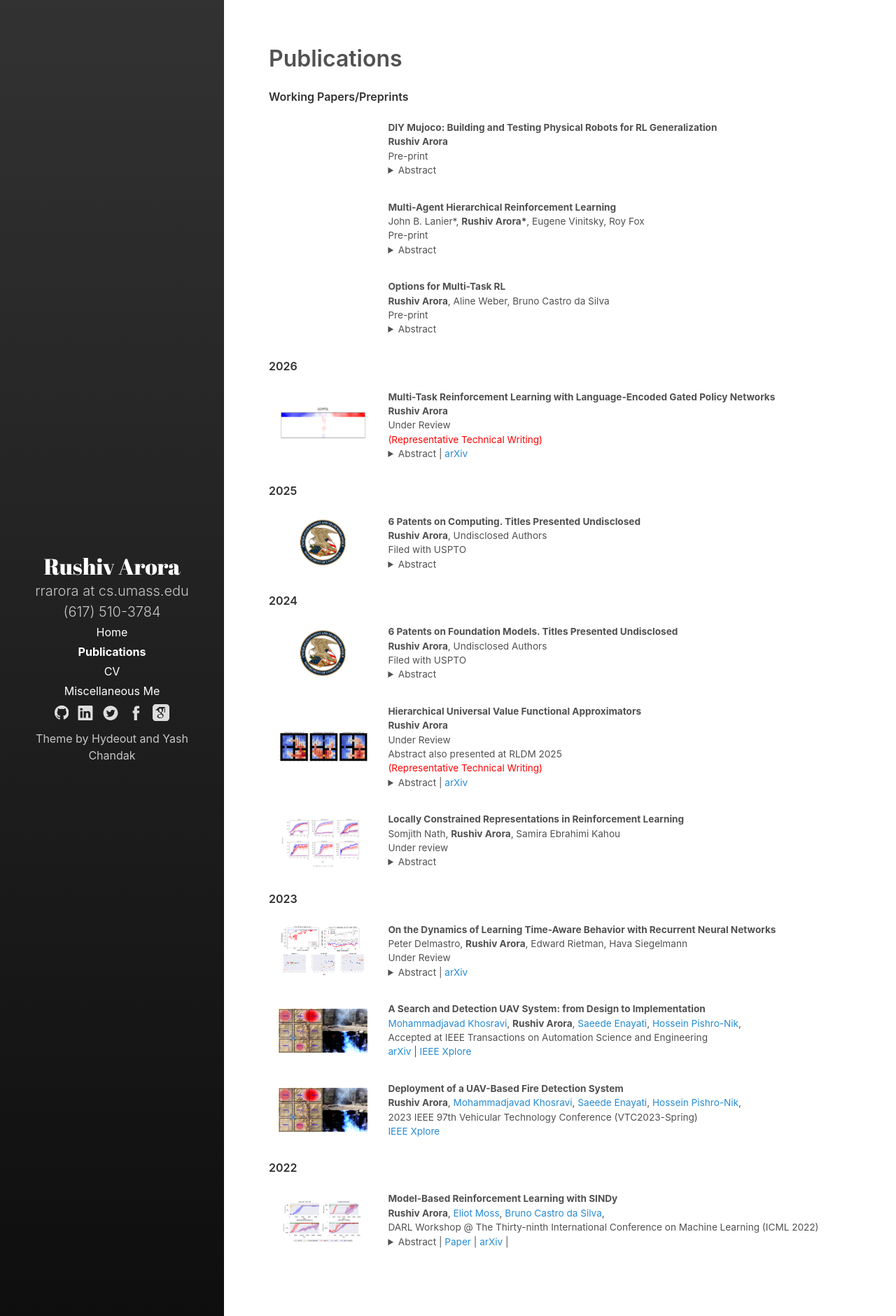
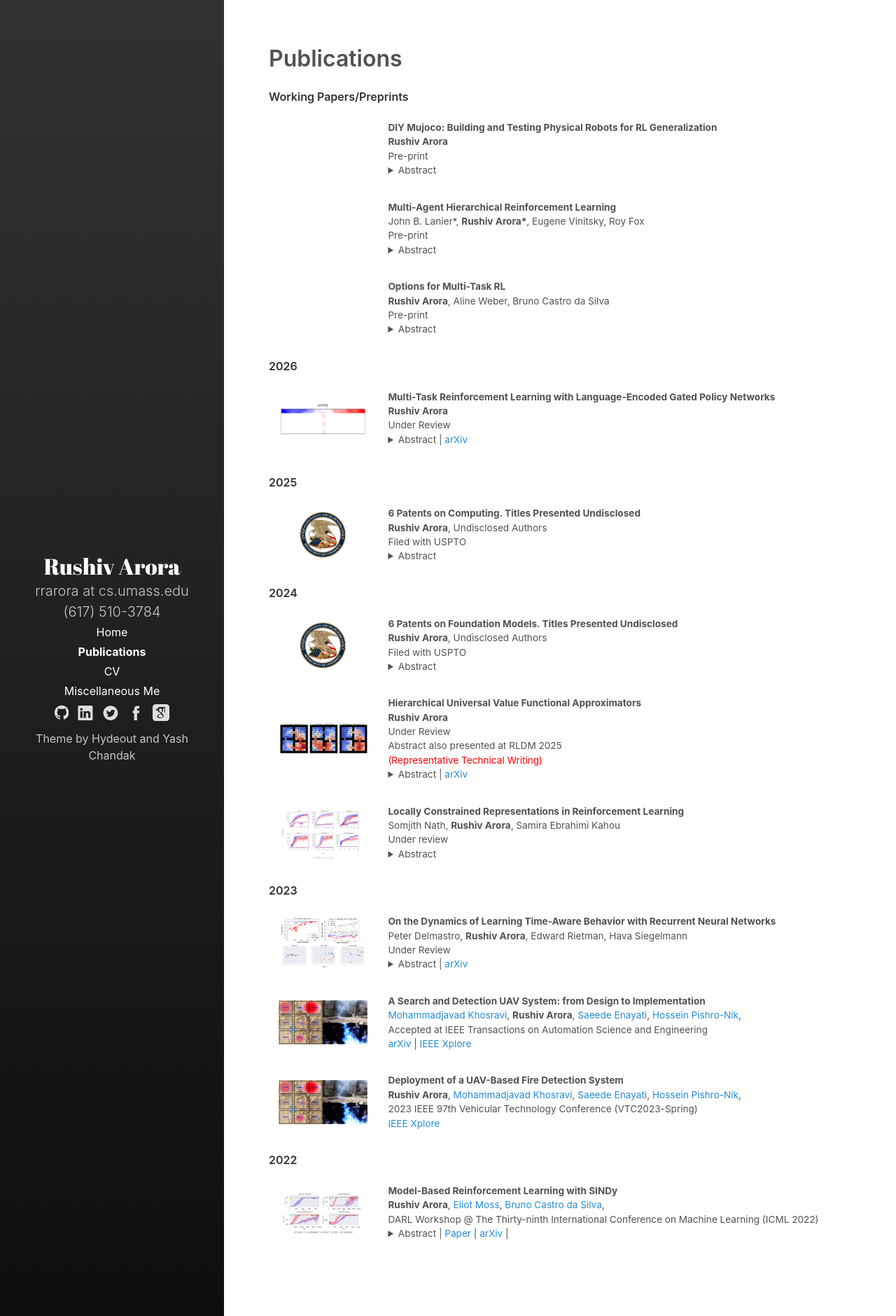
Before and after one commit to RushivArora/rushivarora.github.io, a Jekyll site: the page built from _pages/publications.md, in a window 1280 px wide. Shown: the whole page at 70% size. Built offline with Jekyll 4.4.1, drawn with Linux system fonts in a browser that asks for light colours.

```diff
--- a/_pages/publications.md
+++ b/_pages/publications.md
@@ -126,7 +126,6 @@
               <b>Rushiv Arora</b>
               <br>
               Under Review
-              <p style="color:red">(Representative Technical Writing)</p>
               <details>
                 <summary>Abstract  | <a href="https://arxiv.org/abs/2510.06138">arXiv</a> </summary>
                   <p class="message">
```
